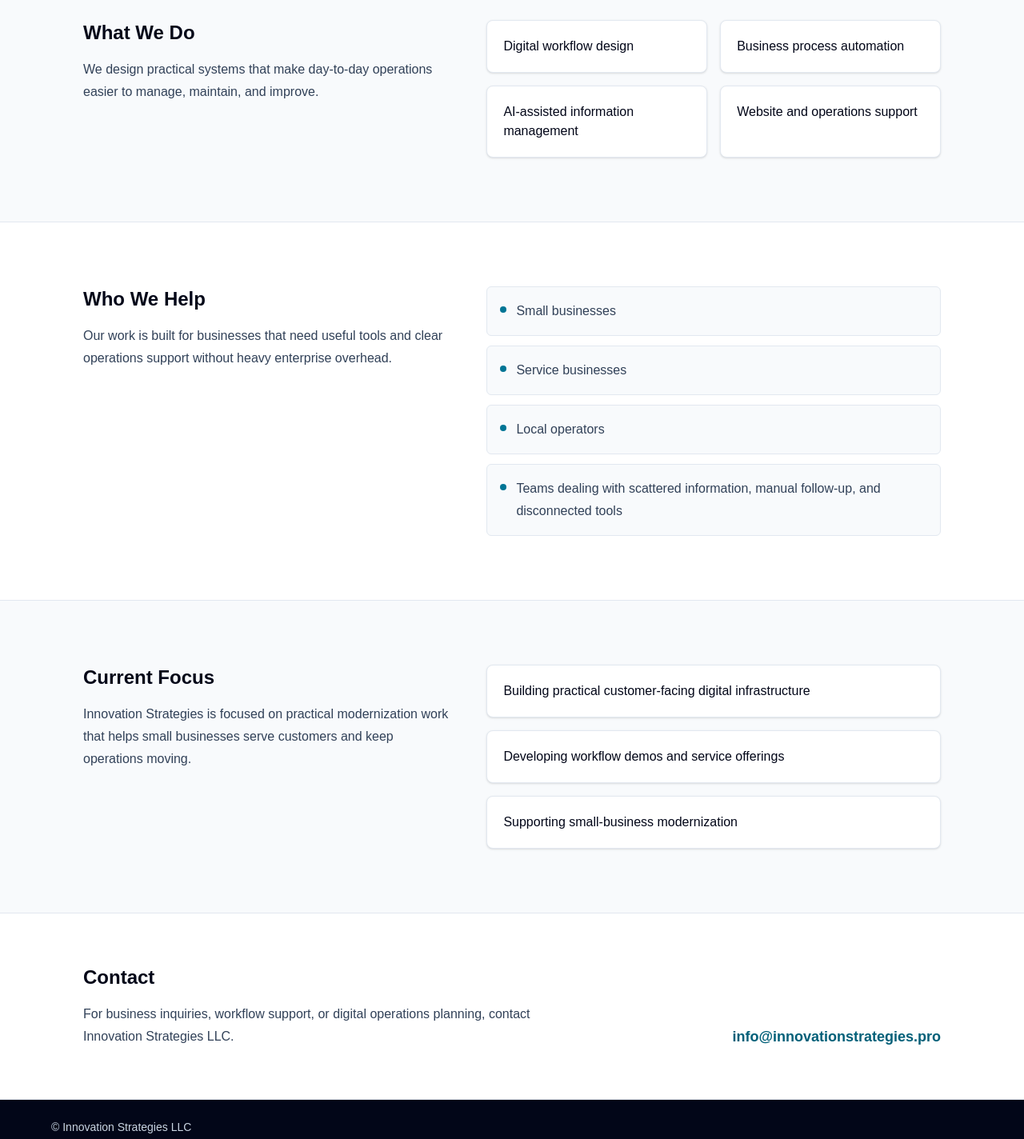
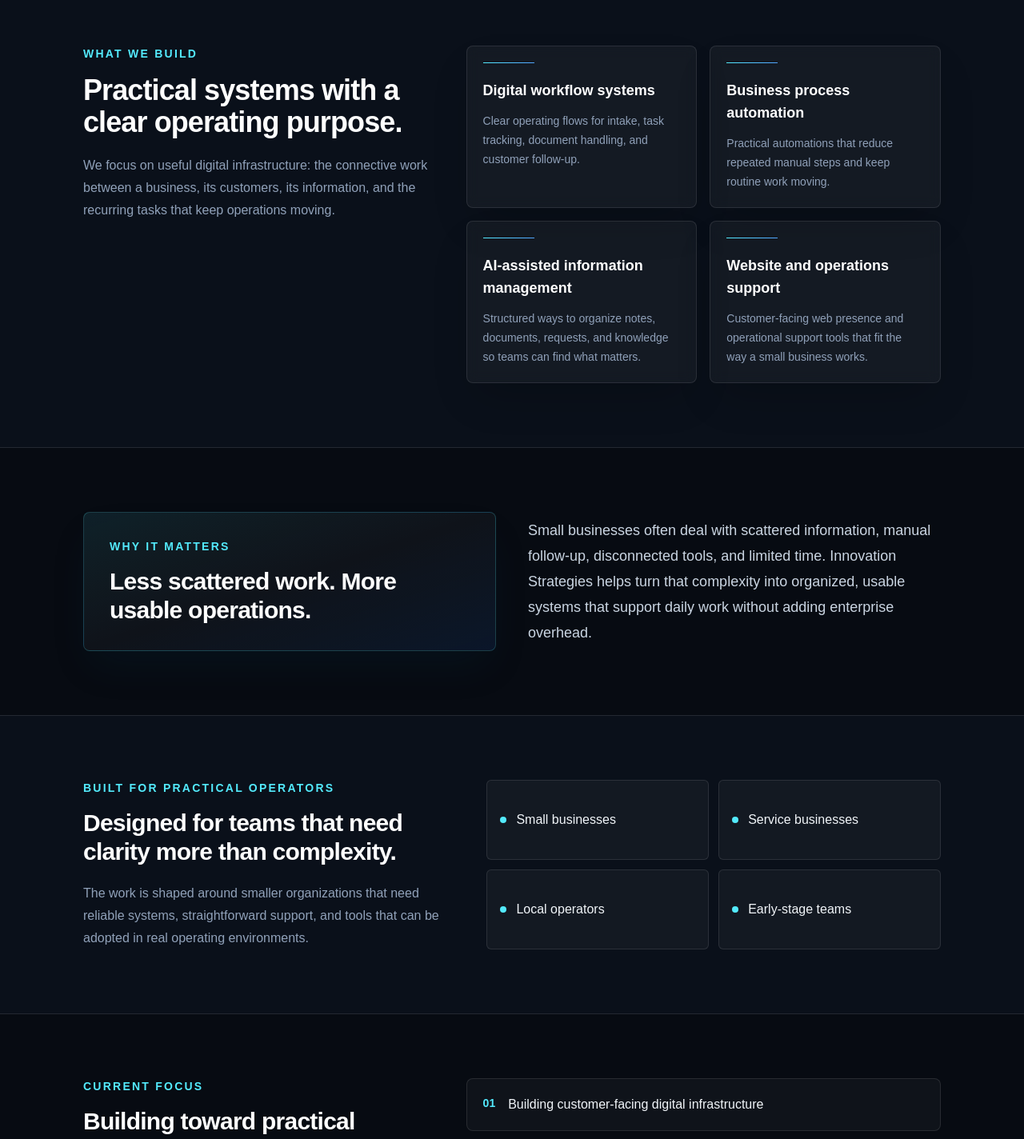
Before and after one commit to jsnfeinstein71/innovationstrategies-site, a Next.js app: page / in a window 1280 px wide. Shown: the part 680-2104 px from the top of the page at 80% size. Built offline with nearby package versions, Linux system fonts and the light colour scheme.

Commit message:
Polish Innovation Strategies site design

```diff
--- a/app/globals.css
+++ b/app/globals.css
@@ -1,7 +1,7 @@
 @import "tailwindcss";
 
 :root {
-  color-scheme: light;
+  color-scheme: dark;
 }
 
 * {
@@ -15,7 +15,8 @@
 body {
   margin: 0;
   font-family: Arial, Helvetica, sans-serif;
-  background: #f8fafc;
+  background: #070b12;
+  text-rendering: optimizeLegibility;
 }
 
 a {
--- a/app/layout.tsx
+++ b/app/layout.tsx
@@ -4,7 +4,16 @@
 export const metadata: Metadata = {
   title: "Innovation Strategies LLC | Practical Digital Systems",
   description:
-    "Innovation Strategies LLC helps small businesses improve workflows, organize information, and adopt useful automation and AI-assisted tools.",
+    "Innovation Strategies LLC develops practical digital systems, automation workflows, and AI-assisted business tools for small business operations.",
+  metadataBase: new URL("https://innovationstrategies.pro"),
+  openGraph: {
+    title: "Innovation Strategies LLC | Practical Digital Systems",
+    description:
+      "Practical digital systems, automation workflows, and AI-assisted business tools for small business operations.",
+    url: "https://innovationstrategies.pro",
+    siteName: "Innovation Strategies LLC",
+    type: "website",
+  },
 };
 
 export default function RootLayout({
--- a/app/page.tsx
+++ b/app/page.tsx
@@ -1,36 +1,56 @@
-const services = [
-  "Digital workflow design",
-  "Business process automation",
-  "AI-assisted information management",
-  "Website and operations support",
+const builds = [
+  {
+    title: "Digital workflow systems",
+    description:
+      "Clear operating flows for intake, task tracking, document handling, and customer follow-up.",
+  },
+  {
+    title: "Business process automation",
+    description:
+      "Practical automations that reduce repeated manual steps and keep routine work moving.",
+  },
+  {
+    title: "AI-assisted information management",
+    description:
+      "Structured ways to organize notes, documents, requests, and knowledge so teams can find what matters.",
+  },
+  {
+    title: "Website and operations support",
+    description:
+      "Customer-facing web presence and operational support tools that fit the way a small business works.",
+  },
 ];
 
-const audiences = [
+const operators = [
   "Small businesses",
   "Service businesses",
   "Local operators",
-  "Teams dealing with scattered information, manual follow-up, and disconnected tools",
+  "Early-stage teams",
 ];
 
 const focusAreas = [
-  "Building practical customer-facing digital infrastructure",
+  "Building customer-facing digital infrastructure",
   "Developing workflow demos and service offerings",
   "Supporting small-business modernization",
+  "Preparing practical market validation",
 ];
 
 export default function Home() {
   return (
-    <main className="min-h-screen bg-slate-50 text-slate-950">
-      <section className="border-b border-slate-200 bg-white">
-        <div className="mx-auto flex min-h-[78vh] max-w-6xl flex-col justify-center px-6 py-20 sm:px-8 lg:px-10">
-          <p className="mb-5 text-sm font-semibold uppercase tracking-[0.18em] text-cyan-700">
+    <main className="min-h-screen overflow-hidden bg-[#070b12] text-slate-100">
+      <section className="relative border-b border-white/10">
+        <div className="absolute inset-0 bg-[radial-gradient(circle_at_20%_20%,rgba(20,184,166,0.24),transparent_32%),radial-gradient(circle_at_75%_15%,rgba(59,130,246,0.18),transparent_28%),linear-gradient(135deg,#070b12_0%,#101827_54%,#07111d_100%)]" />
+        <div className="absolute inset-x-0 top-0 h-px bg-gradient-to-r from-transparent via-cyan-300/70 to-transparent" />
+        <div className="relative mx-auto flex min-h-[82vh] max-w-6xl flex-col justify-center px-6 py-20 sm:px-8 lg:px-10">
+          <div className="mb-8 flex w-fit items-center gap-3 rounded-full border border-white/10 bg-white/[0.04] px-4 py-2 text-xs font-semibold uppercase tracking-[0.18em] text-cyan-100 shadow-2xl shadow-cyan-950/30">
+            <span className="h-2 w-2 rounded-full bg-cyan-300 shadow-[0_0_18px_rgba(103,232,249,0.9)]" />
             Innovation Strategies LLC
-          </p>
+          </div>
           <div className="max-w-4xl">
-            <h1 className="text-4xl font-semibold leading-tight text-slate-950 sm:text-5xl lg:text-6xl">
+            <h1 className="text-4xl font-semibold leading-tight text-white sm:text-5xl lg:text-6xl">
               Practical digital systems for small business operations.
             </h1>
-            <p className="mt-6 max-w-3xl text-lg leading-8 text-slate-700 sm:text-xl">
+            <p className="mt-6 max-w-3xl text-lg leading-8 text-slate-300 sm:text-xl">
               Innovation Strategies LLC helps small businesses improve
               workflows, organize information, and adopt useful automation and
               AI-assisted tools without enterprise complexity.
@@ -39,13 +59,13 @@
           <div className="mt-10 flex flex-col gap-4 sm:flex-row sm:items-center">
             <a
               href="mailto:info@innovationstrategies.pro"
-              className="inline-flex w-fit items-center justify-center rounded-md bg-cyan-700 px-5 py-3 text-sm font-semibold text-white shadow-sm transition hover:bg-cyan-800 focus:outline-none focus:ring-2 focus:ring-cyan-700 focus:ring-offset-2"
+              className="inline-flex w-fit items-center justify-center rounded-md bg-cyan-300 px-5 py-3 text-sm font-semibold text-slate-950 shadow-[0_0_32px_rgba(103,232,249,0.24)] transition hover:bg-cyan-200 focus:outline-none focus:ring-2 focus:ring-cyan-200 focus:ring-offset-2 focus:ring-offset-[#070b12]"
             >
               Contact us
             </a>
             <a
               href="mailto:info@innovationstrategies.pro"
-              className="text-sm font-medium text-slate-700 transition hover:text-cyan-800"
+              className="text-sm font-medium text-slate-300 transition hover:text-white"
             >
               info@innovationstrategies.pro
             </a>
@@ -53,104 +73,151 @@
         </div>
       </section>
 
-      <section className="bg-slate-50 py-16 sm:py-20">
-        <div className="mx-auto grid max-w-6xl gap-10 px-6 sm:px-8 lg:grid-cols-[0.9fr_1.1fr] lg:px-10">
+      <section className="relative border-b border-white/10 bg-[#0a101a] py-16 sm:py-20">
+        <div className="absolute inset-x-0 top-0 h-px bg-gradient-to-r from-transparent via-white/20 to-transparent" />
+        <div className="mx-auto max-w-6xl px-6 sm:px-8 lg:px-10">
+          <div className="grid gap-10 lg:grid-cols-[0.85fr_1.15fr]">
             <div>
-            <h2 className="text-2xl font-semibold text-slate-950">
-              What We Do
+              <p className="text-sm font-semibold uppercase tracking-[0.16em] text-cyan-300">
+                What We Build
+              </p>
+              <h2 className="mt-4 text-3xl font-semibold tracking-tight text-white sm:text-4xl">
+                Practical systems with a clear operating purpose.
               </h2>
-            <p className="mt-4 max-w-xl text-base leading-7 text-slate-700">
-              We design practical systems that make day-to-day operations easier
-              to manage, maintain, and improve.
+              <p className="mt-5 text-base leading-7 text-slate-400">
+                We focus on useful digital infrastructure: the connective work
+                between a business, its customers, its information, and the
+                recurring tasks that keep operations moving.
               </p>
             </div>
             <div className="grid gap-4 sm:grid-cols-2">
-            {services.map((service) => (
+              {builds.map((item) => (
+                <article
+                  key={item.title}
+                  className="rounded-lg border border-white/10 bg-white/[0.045] p-5 shadow-2xl shadow-black/20 backdrop-blur"
+                >
+                  <div className="mb-5 h-px w-16 bg-gradient-to-r from-cyan-300 to-blue-400" />
+                  <h3 className="text-lg font-semibold text-white">
+                    {item.title}
+                  </h3>
+                  <p className="mt-3 text-sm leading-6 text-slate-400">
+                    {item.description}
+                  </p>
+                </article>
+              ))}
+            </div>
+          </div>
+        </div>
+      </section>
+
+      <section className="bg-[#070b12] py-16 sm:py-20">
+        <div className="mx-auto grid max-w-6xl gap-10 px-6 sm:px-8 lg:grid-cols-[1fr_1fr] lg:px-10">
+          <div className="rounded-lg border border-cyan-300/20 bg-gradient-to-br from-cyan-300/10 via-white/[0.035] to-blue-500/10 p-6 shadow-2xl shadow-cyan-950/20 sm:p-8">
+            <p className="text-sm font-semibold uppercase tracking-[0.16em] text-cyan-300">
+              Why It Matters
+            </p>
+            <h2 className="mt-4 text-3xl font-semibold tracking-tight text-white">
+              Less scattered work. More usable operations.
+            </h2>
+          </div>
+          <div className="flex items-center">
+            <p className="text-lg leading-8 text-slate-300">
+              Small businesses often deal with scattered information, manual
+              follow-up, disconnected tools, and limited time. Innovation
+              Strategies helps turn that complexity into organized, usable
+              systems that support daily work without adding enterprise
+              overhead.
+            </p>
+          </div>
+        </div>
+      </section>
+
+      <section className="border-y border-white/10 bg-[#0a101a] py-16 sm:py-20">
+        <div className="mx-auto grid max-w-6xl gap-10 px-6 sm:px-8 lg:grid-cols-[0.9fr_1.1fr] lg:px-10">
+          <div>
+            <p className="text-sm font-semibold uppercase tracking-[0.16em] text-cyan-300">
+              Built For Practical Operators
+            </p>
+            <h2 className="mt-4 text-3xl font-semibold tracking-tight text-white">
+              Designed for teams that need clarity more than complexity.
+            </h2>
+            <p className="mt-5 text-base leading-7 text-slate-400">
+              The work is shaped around smaller organizations that need
+              reliable systems, straightforward support, and tools that can be
+              adopted in real operating environments.
+            </p>
+          </div>
+          <div className="grid gap-3 sm:grid-cols-2">
+            {operators.map((operator) => (
               <div
-                key={service}
-                className="rounded-lg border border-slate-200 bg-white p-5 shadow-sm"
+                key={operator}
+                className="flex items-center gap-3 rounded-md border border-white/10 bg-white/[0.04] p-4"
               >
-                <p className="font-medium text-slate-950">{service}</p>
+                <span className="h-2 w-2 rounded-full bg-cyan-300" />
+                <span className="font-medium text-slate-100">{operator}</span>
               </div>
             ))}
           </div>
         </div>
       </section>
 
-      <section className="border-y border-slate-200 bg-white py-16 sm:py-20">
-        <div className="mx-auto grid max-w-6xl gap-10 px-6 sm:px-8 lg:grid-cols-[0.9fr_1.1fr] lg:px-10">
+      <section className="bg-[#070b12] py-16 sm:py-20">
+        <div className="mx-auto grid max-w-6xl gap-10 px-6 sm:px-8 lg:grid-cols-[0.85fr_1.15fr] lg:px-10">
           <div>
-            <h2 className="text-2xl font-semibold text-slate-950">
-              Who We Help
+            <p className="text-sm font-semibold uppercase tracking-[0.16em] text-cyan-300">
+              Current Focus
+            </p>
+            <h2 className="mt-4 text-3xl font-semibold tracking-tight text-white">
+              Building toward practical market use.
             </h2>
-            <p className="mt-4 max-w-xl text-base leading-7 text-slate-700">
-              Our work is built for businesses that need useful tools and clear
-              operations support without heavy enterprise overhead.
-            </p>
           </div>
-          <ul className="grid gap-3 text-base leading-7 text-slate-700">
-            {audiences.map((audience) => (
-              <li
-                key={audience}
-                className="flex gap-3 rounded-md border border-slate-200 bg-slate-50 p-4"
-              >
-                <span className="mt-2 size-2 shrink-0 rounded-full bg-cyan-700" />
-                <span>{audience}</span>
-              </li>
-            ))}
-          </ul>
-        </div>
-      </section>
-
-      <section className="bg-slate-50 py-16 sm:py-20">
-        <div className="mx-auto grid max-w-6xl gap-10 px-6 sm:px-8 lg:grid-cols-[0.9fr_1.1fr] lg:px-10">
-          <div>
-            <h2 className="text-2xl font-semibold text-slate-950">
-              Current Focus
-            </h2>
-            <p className="mt-4 max-w-xl text-base leading-7 text-slate-700">
-              Innovation Strategies is focused on practical modernization work
-              that helps small businesses serve customers and keep operations
-              moving.
-            </p>
-          </div>
-          <div className="space-y-4">
-            {focusAreas.map((focus) => (
+          <div className="space-y-3">
+            {focusAreas.map((focus, index) => (
               <div
                 key={focus}
-                className="rounded-lg border border-slate-200 bg-white p-5 shadow-sm"
+                className="grid grid-cols-[auto_1fr] gap-4 rounded-lg border border-white/10 bg-white/[0.035] p-5"
               >
-                <p className="font-medium text-slate-950">{focus}</p>
+                <span className="text-sm font-semibold text-cyan-300">
+                  0{index + 1}
+                </span>
+                <p className="font-medium leading-6 text-slate-100">{focus}</p>
               </div>
             ))}
           </div>
         </div>
       </section>
 
-      <section className="border-t border-slate-200 bg-white py-16">
+      <section className="relative border-t border-white/10 bg-[#0a101a] py-16">
+        <div className="absolute inset-x-0 bottom-0 h-px bg-gradient-to-r from-transparent via-cyan-300/60 to-transparent" />
         <div className="mx-auto max-w-6xl px-6 sm:px-8 lg:px-10">
-          <div className="flex flex-col justify-between gap-6 sm:flex-row sm:items-end">
+          <div className="rounded-lg border border-white/10 bg-gradient-to-br from-white/[0.07] to-white/[0.025] p-6 shadow-2xl shadow-black/30 sm:p-8">
+            <div className="flex flex-col justify-between gap-8 lg:flex-row lg:items-end">
               <div>
-              <h2 className="text-2xl font-semibold text-slate-950">
+                <p className="text-sm font-semibold uppercase tracking-[0.16em] text-cyan-300">
                   Contact
+                </p>
+                <h2 className="mt-4 text-3xl font-semibold tracking-tight text-white">
+                  Start with a practical operations conversation.
                 </h2>
-              <p className="mt-4 max-w-xl text-base leading-7 text-slate-700">
-                For business inquiries, workflow support, or digital operations
-                planning, contact Innovation Strategies LLC.
+                <p className="mt-5 max-w-2xl text-base leading-7 text-slate-400">
+                  For workflow support, digital infrastructure planning, or
+                  small-business modernization inquiries, contact Innovation
+                  Strategies LLC.
                 </p>
               </div>
               <a
                 href="mailto:info@innovationstrategies.pro"
-              className="text-lg font-semibold text-cyan-800 transition hover:text-cyan-950"
+                className="text-lg font-semibold text-cyan-200 transition hover:text-white"
               >
                 info@innovationstrategies.pro
               </a>
             </div>
           </div>
+        </div>
       </section>
 
-      <footer className="border-t border-slate-200 bg-slate-950 px-6 py-6 text-sm text-slate-300 sm:px-8 lg:px-10">
-        <div className="mx-auto max-w-6xl">© Innovation Strategies LLC</div>
+      <footer className="border-t border-white/10 bg-[#05070d] px-6 py-6 text-sm text-slate-500 sm:px-8 lg:px-10">
+        <div className="mx-auto max-w-6xl">&copy; Innovation Strategies LLC</div>
       </footer>
     </main>
   );
```
Lines whose indentation alone changed are shown as unchanged.
